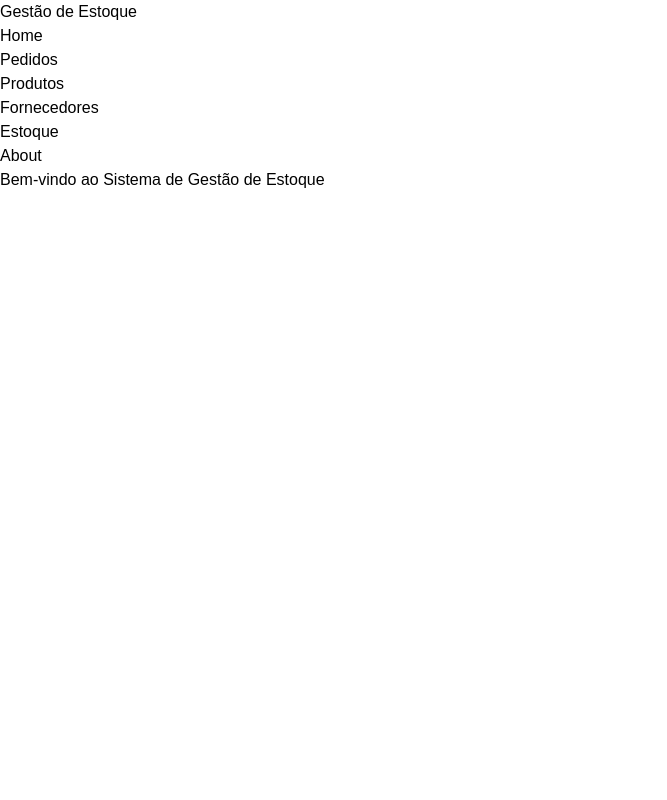
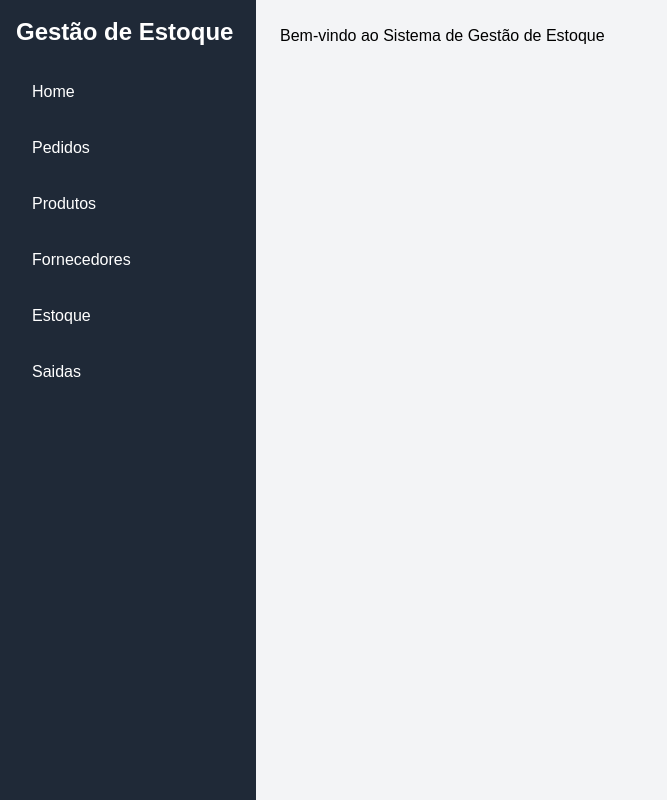
Before and after one commit to lucaserib/estoque-api, a Next.js app: page / in a window 1280 px wide. Shown: the whole page, without its empty margins (0-667 px from the left). Built offline with nearby package versions, Linux system fonts and the light colour scheme.

Commit message:
sidebar colocada

```diff
--- a/components/Layout.tsx
+++ b/components/Layout.tsx
@@ -1,15 +1,22 @@
-import React, { ReactNode } from "react";
-import { Sidebar } from "./Sidebar";
+// components/Layout.tsx
+import { Sidebar } from "./Sidebar"; // Importar a Sidebar
+
+import { ReactNode } from "react";
 
 interface LayoutProps {
   children: ReactNode;
 }
 
-const Layout: React.FC<LayoutProps> = ({ children }) => {
+const Layout = ({ children }: LayoutProps) => {
   return (
-    <div className="flex">
+    <div className="flex min-h-screen">
+      {/* Sidebar à esquerda */}
       <Sidebar />
-      <main className="flex-1 p-4">{children}</main>
+
+      {/* Conteúdo principal */}
+      <main className="flex-grow p-6 bg-gray-100">
+        {children} {/* Renderiza o conteúdo da página aqui */}
+      </main>
     </div>
   );
 };
--- a/components/Sidebar.tsx
+++ b/components/Sidebar.tsx
@@ -1,42 +1,43 @@
+// components/Sidebar.tsx
 import Link from "next/link";
 
 export const Sidebar = () => {
   return (
     <div className="w-64 h-screen bg-gray-800 text-white p-4">
-      <h2 className="text-2xl font-bold mb-4">Gestão de Estoque</h2>
+      <h2 className="text-2xl font-bold mb-6">Gestão de Estoque</h2>
       <ul>
-        <li className="mb-2">
+        <li className="mb-4">
           <Link href="/" legacyBehavior>
             <a className="block py-2 px-4 rounded hover:bg-gray-700">Home</a>
           </Link>
         </li>
-        <li className="mb-2">
-          <Link href="/pedidos" legacyBehavior>
+        <li className="mb-4">
+          <Link href="/pedidos-compra" legacyBehavior>
             <a className="block py-2 px-4 rounded hover:bg-gray-700">Pedidos</a>
           </Link>
         </li>
-        <li className="mb-2">
+        <li className="mb-4">
           <Link href="/produtos" legacyBehavior>
             <a className="block py-2 px-4 rounded hover:bg-gray-700">
               Produtos
             </a>
           </Link>
         </li>
-        <li className="mb-2">
+        <li className="mb-4">
           <Link href="/fornecedores" legacyBehavior>
             <a className="block py-2 px-4 rounded hover:bg-gray-700">
               Fornecedores
             </a>
           </Link>
         </li>
-        <li className="mb-2">
+        <li className="mb-4">
           <Link href="/estoque" legacyBehavior>
             <a className="block py-2 px-4 rounded hover:bg-gray-700">Estoque</a>
           </Link>
         </li>
-        <li className="mb-2">
-          <Link href="/about" legacyBehavior>
-            <a className="block py-2 px-4 rounded hover:bg-gray-700">About</a>
+        <li className="mb-4">
+          <Link href="/saida" legacyBehavior>
+            <a className="block py-2 px-4 rounded hover:bg-gray-700">Saidas</a>
           </Link>
         </li>
       </ul>
--- a/package.json
+++ b/package.json
@@ -21,7 +21,7 @@
     "autoprefixer": "^10.4.20",
     "eslint": "^8",
     "eslint-config-next": "14.2.9",
-    "postcss": "^8",
+    "postcss": "^8.4.47",
     "prisma": "^5.19.1",
     "tailwindcss": "^3.4.12",
     "typescript": "^5"
--- a/pages/_app.tsx
+++ b/pages/_app.tsx
@@ -1,15 +1,13 @@
 import "../styles/global.css"; // Certifique-se de que o caminho está correto
 import type { AppProps } from "next/app";
 import { Sidebar } from "../components/Sidebar"; // Ajuste o caminho conforme necessário
+import Layout from "../components/Layout";
 
 function MyApp({ Component, pageProps }: AppProps) {
   return (
-    <div className="flex">
-      <Sidebar />
-      <main className="flex-1 p-4">
-        <Component {...pageProps} />
-      </main>
-    </div>
+    <Layout>
+      <Component {...pageProps} />
+    </Layout>
   );
 }
 
--- a/styles/global.css
+++ b/styles/global.css
@@ -2,41 +2,10 @@
 @tailwind components;
 @tailwind utilities;
 
-/* Adicione seus estilos globais aqui */
+/* Estilos globais */
 body {
   font-family: "Arial", sans-serif;
   margin: 0;
   padding: 0;
   box-sizing: border-box;
 }
-
-.sidebar {
-  width: 250px;
-  height: 100vh;
-  background-color: #f4f4f4;
-  padding: 20px;
-  box-shadow: 2px 0 5px rgba(0, 0, 0, 0.1);
-}
-
-.sidebar h2 {
-  margin-bottom: 20px;
-}
-
-.sidebar ul {
-  list-style-type: none;
-  padding: 0;
-}
-
-.sidebar ul li {
-  margin-bottom: 10px;
-}
-
-.sidebar ul li a {
-  text-decoration: none;
-  color: #333;
-  font-weight: bold;
-}
-
-.sidebar ul li a:hover {
-  color: #0070f3;
-}
--- /dev/null
+++ b/tailwind.config.js
@@ -0,0 +1,10 @@
+module.exports = {
+  content: [
+    "./pages/**/*.{js,ts,jsx,tsx}", // Páginas do Next.js
+    "./components/**/*.{js,ts,jsx,tsx}", // Componentes do Next.js
+  ],
+  theme: {
+    extend: {},
+  },
+  plugins: [],
+};
```
Also changed, not shown: 1 other file (tests, documents, lock files or other folders).
